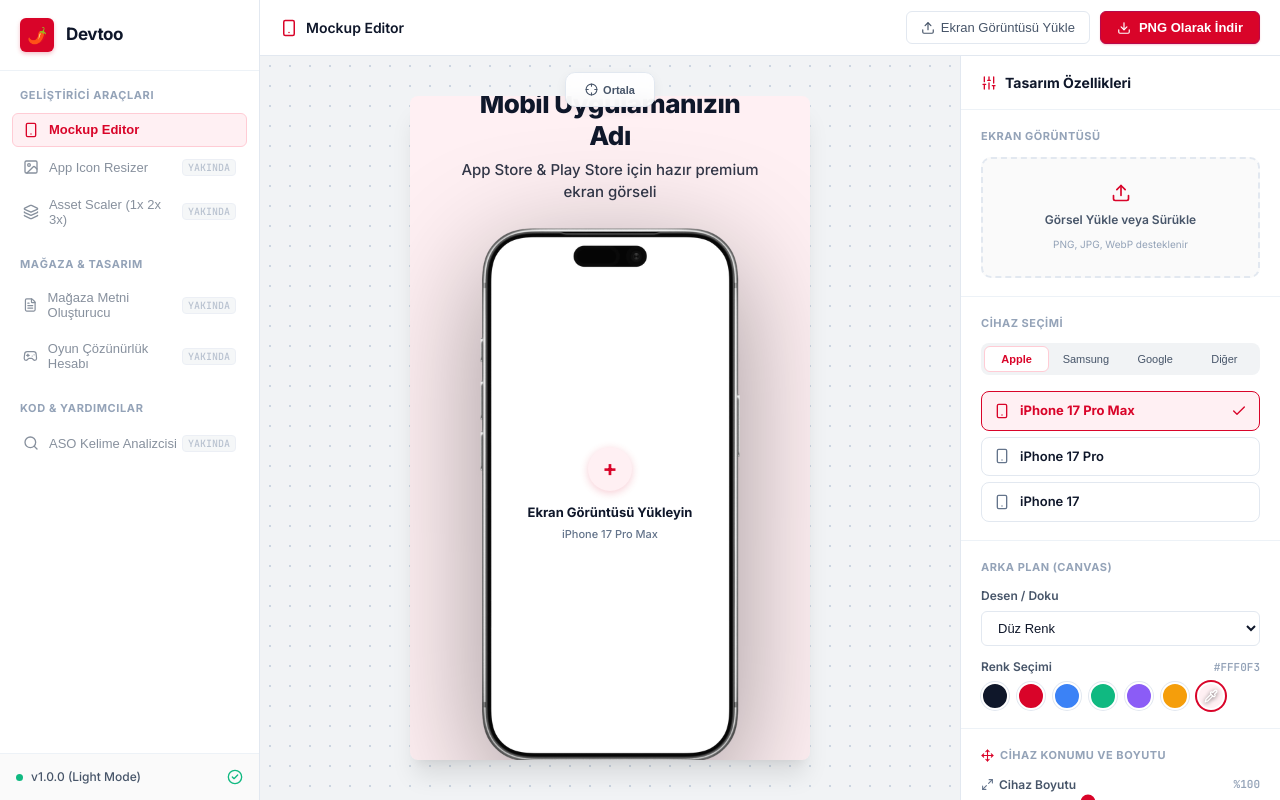
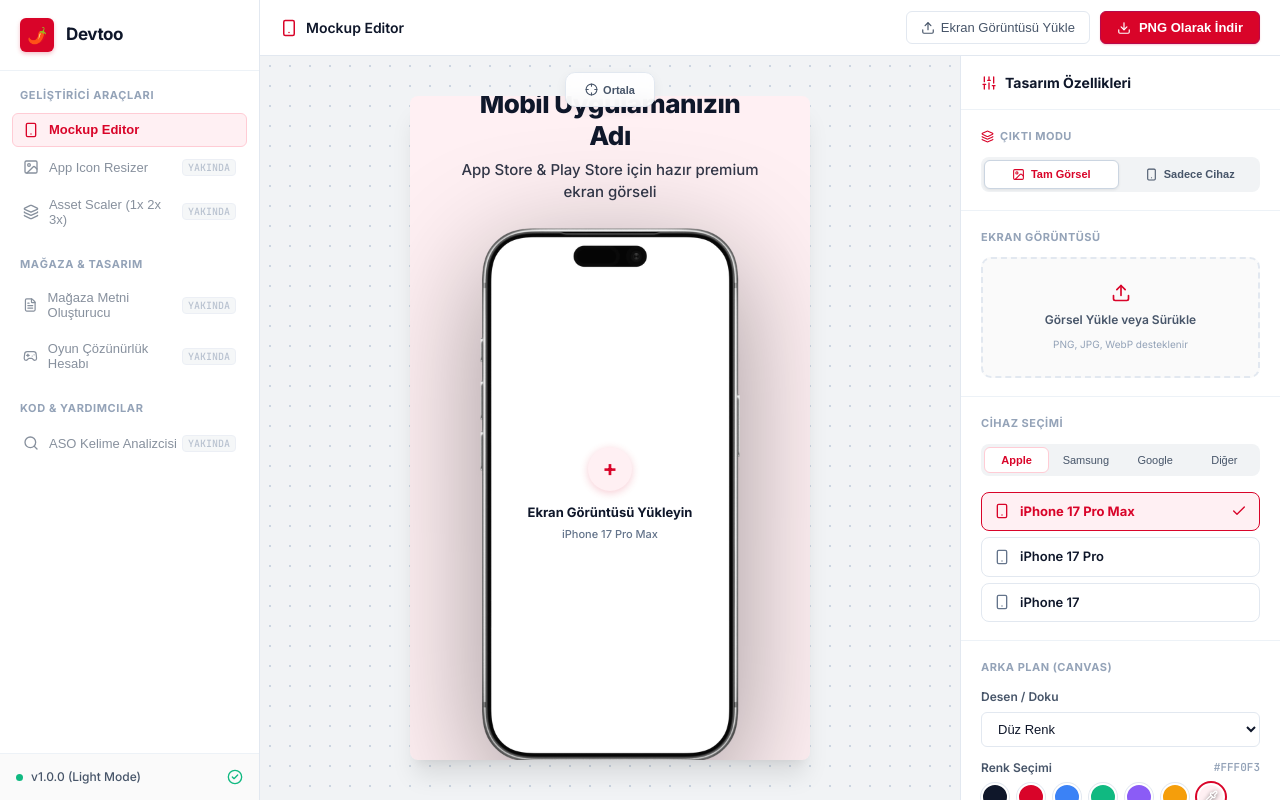
Before and after one commit to RieStudio/Devtoo, a React (Vite) app: page / in a window 1280 px wide. Built offline with nearby package versions, Linux system fonts and the light colour scheme.

Commit message:
feat(editor): add device-only export mode with transparent PNG support

```diff
--- a/src/App.tsx
+++ b/src/App.tsx
@@ -9,6 +9,7 @@ import { InspectorPanel } from './components/MockupEditor/InspectorPanel';
 import { ImageCropModal } from './components/MockupEditor/ImageCropModal';
 
 const INITIAL_CONFIG: MockupConfig = {
+  exportMode: 'full-canvas',
   preset: 'appstore-6.7',
   width: 1290,
   height: 2796,
@@ -43,6 +44,7 @@ export function App() {
   const [isExporting, setIsExporting] = useState<boolean>(false);
   const [isCropModalOpen, setIsCropModalOpen] = useState<boolean>(false);
   const exportRef = useRef<HTMLDivElement>(null);
+  const deviceFrameRef = useRef<HTMLDivElement>(null);
 
   const handleUpdateConfig = (updated: Partial<MockupConfig>) => {
     setConfig((prev) => ({ ...prev, ...updated }));
@@ -78,19 +80,31 @@ export function App() {
     input.click();
   };
 
-  const handleExportPng = async () => {
-    if (!exportRef.current) return;
+  const handleExportPng = async (overrideMode?: 'full-canvas' | 'device-only') => {
+    const targetMode = overrideMode || config.exportMode;
+    const targetElement = targetMode === 'device-only' ? deviceFrameRef.current : exportRef.current;
+
+    if (!targetElement) return;
 
     try {
       setIsExporting(true);
       const pixelRatio = config.exportScale || 2;
-      const dataUrl = await toPng(exportRef.current, {
+      const dataUrl = await toPng(targetElement, {
         cacheBust: true,
         pixelRatio: pixelRatio,
+        backgroundColor: targetMode === 'device-only' ? undefined : undefined,
+        style: targetMode === 'device-only' ? {
+          background: 'transparent',
+          backgroundColor: 'transparent',
+          boxShadow: 'none',
+        } : undefined,
       });
 
       const link = document.createElement('a');
-      link.download = `devtoo-mockup-${config.preset}-${Date.now()}.png`;
+      const filename = targetMode === 'device-only'
+        ? `devtoo-${config.deviceType}-transparent-${Date.now()}.png`
+        : `devtoo-mockup-${config.preset}-${Date.now()}.png`;
+      link.download = filename;
       link.href = dataUrl;
       link.click();
     } catch (err) {
@@ -126,6 +140,7 @@ export function App() {
             onChangeConfig={handleUpdateConfig}
             onUploadImageClick={handleTriggerUpload}
             exportRef={exportRef}
+            deviceFrameRef={deviceFrameRef}
             isExporting={isExporting}
           />
 
--- a/src/components/Header.tsx
+++ b/src/components/Header.tsx
@@ -7,7 +7,11 @@ interface HeaderProps {
   isExporting: boolean;
 }
 
-export const Header: React.FC<HeaderProps> = ({ onExport, onUploadClick, isExporting }) => {
+export const Header: React.FC<HeaderProps> = ({
+  onExport,
+  onUploadClick,
+  isExporting
+}) => {
   return (
     <header className="devtoo-header">
       <div className="header-title-area">
--- a/src/components/MockupEditor/DeviceFrame.tsx
+++ b/src/components/MockupEditor/DeviceFrame.tsx
@@ -14,6 +14,7 @@ interface DeviceFrameProps {
   onUploadClick?: () => void;
   presetWidth?: number;
   presetHeight?: number;
+  isDeviceOnly?: boolean;
 }
 
 export const DeviceFrame: React.FC<DeviceFrameProps> = ({
@@ -27,13 +28,15 @@ export const DeviceFrame: React.FC<DeviceFrameProps> = ({
   onUploadClick,
   presetWidth = 1290,
   presetHeight = 2796,
+  isDeviceOnly = false,
 }) => {
   const modelInfo = DEVICE_MODELS.find((m) => m.id === deviceType) || DEVICE_MODELS[0];
   const targetRatio = presetWidth / presetHeight;
   const isLandscape = presetWidth > presetHeight;
 
-  // Compute shadow CSS
+  // Compute shadow CSS (disabled in device-only mode to prevent browser SVG filter black box)
   const getShadowCss = () => {
+    if (isDeviceOnly) return 'none';
     switch (shadowDepth) {
       case 'soft':
         return 'drop-shadow(0 15px 30px rgba(0, 0, 0, 0.25))';
@@ -216,7 +219,8 @@ export const DeviceFrame: React.FC<DeviceFrameProps> = ({
         position: 'relative',
         width: `${displayWidth}px`,
         filter: getShadowCss(),
-        display: 'inline-block'
+        display: 'inline-block',
+        backgroundColor: 'transparent',
       }}
     >
       {/* LAYER 1: SCREEN CONTENT (Screenshot or Upload Dropzone) */}
--- a/src/components/MockupEditor/InspectorPanel.tsx
+++ b/src/components/MockupEditor/InspectorPanel.tsx
@@ -11,7 +11,9 @@ import {
   Crop,
   Move,
   Maximize2,
-  Crosshair
+  Crosshair,
+  Layers,
+  Image as ImageIcon
 } from 'lucide-react';
 
 interface InspectorPanelProps {
@@ -38,6 +40,8 @@ export const InspectorPanel: React.FC<InspectorPanelProps> = ({
 }) => {
   const fileInputRef = useRef<HTMLInputElement>(null);
   const colorPickerInputRef = useRef<HTMLInputElement>(null);
+
+  const isDeviceOnly = config.exportMode === 'device-only';
 
   // Active Brand tab state ('apple', 'samsung', 'google', 'other')
   const currentDeviceModel = DEVICE_MODELS.find((m) => m.id === config.deviceType) || DEVICE_MODELS[0];
@@ -76,6 +80,33 @@ export const InspectorPanel: React.FC<InspectorPanelProps> = ({
         <div style={{ display: 'flex', alignItems: 'center', gap: '8px' }}>
           <Sliders size={16} color="#D90429" />
           <span>Tasarım Özellikleri</span>
+        </div>
+      </div>
+
+      {/* Section 0: Export Mode Selector (Full Visual vs Only Device) */}
+      <div className="inspector-section">
+        <div className="section-label" style={{ display: 'flex', alignItems: 'center', gap: '6px' }}>
+          <Layers size={13} color="#D90429" />
+          <span>Çıktı Modu</span>
+        </div>
+
+        <div style={{ display: 'flex', gap: '4px', backgroundColor: '#F1F3F5', padding: '3px', borderRadius: '8px' }}>
+          <button
+            type="button"
+            className={`export-mode-tab ${!isDeviceOnly ? 'active' : ''}`}
+            onClick={() => onChangeConfig({ exportMode: 'full-canvas' })}
+          >
+            <ImageIcon size={13} />
+            <span>Tam Görsel</span>
+          </button>
+          <button
+            type="button"
+            className={`export-mode-tab ${isDeviceOnly ? 'active' : ''}`}
+            onClick={() => onChangeConfig({ exportMode: 'device-only' })}
+          >
+            <Smartphone size={13} />
+            <span>Sadece Cihaz</span>
+          </button>
         </div>
       </div>
 
@@ -193,7 +224,8 @@ export const InspectorPanel: React.FC<InspectorPanelProps> = ({
         </div>
       </div>
 
-      {/* Section 3: Canvas Background */}
+      {/* Section 3: Canvas Background (Only in Full Visual Mode) */}
+      {!isDeviceOnly && (
         <div className="inspector-section">
           <div className="section-label">Arka Plan (Canvas)</div>
           <div className="control-group">
@@ -255,8 +287,10 @@ export const InspectorPanel: React.FC<InspectorPanelProps> = ({
             </div>
           </div>
         </div>
+      )}
 
-      {/* Section 4: Device Transform (Position & Scale) */}
+      {/* Section 4: Device Transform (Position & Scale) - Only in Full Canvas Mode */}
+      {!isDeviceOnly && (
         <div className="inspector-section">
           <div style={{ display: 'flex', alignItems: 'center', justifyContent: 'space-between' }}>
             <div className="section-label" style={{ display: 'flex', alignItems: 'center', gap: '6px' }}>
@@ -376,11 +410,13 @@ export const InspectorPanel: React.FC<InspectorPanelProps> = ({
             </button>
           </div>
         </div>
+      )}
 
-      {/* Section 4: Layout, Padding & Shadow */}
+      {/* Section 5: Layout, Padding & Shadow */}
       <div className="inspector-section">
         <div className="section-label">Düzen ve Efektler</div>
 
+        {!isDeviceOnly && (
           <div className="control-group">
             <div className="control-label">
               <span>İç Boşluk (Padding)</span>
@@ -394,6 +430,7 @@ export const InspectorPanel: React.FC<InspectorPanelProps> = ({
               onChange={(e) => onChangeConfig({ padding: Number(e.target.value) })}
             />
           </div>
+        )}
 
         <div className="control-group">
           <div className="control-label">
@@ -425,7 +462,8 @@ export const InspectorPanel: React.FC<InspectorPanelProps> = ({
         </div>
       </div>
 
-      {/* Section 5: Store Headline */}
+      {/* Section 6: Store Headline (Only in Full Visual Mode) */}
+      {!isDeviceOnly && (
         <div className="inspector-section">
           <div className="section-label">Mağaza Başlığı Katmanı</div>
           <div className="control-group" style={{ flexDirection: 'row', alignItems: 'center', justifyContent: 'space-between' }}>
@@ -485,6 +523,7 @@ export const InspectorPanel: React.FC<InspectorPanelProps> = ({
             </>
           )}
         </div>
+      )}
     </div>
   );
 };
--- a/src/components/MockupEditor/MockupCanvas.tsx
+++ b/src/components/MockupEditor/MockupCanvas.tsx
@@ -8,6 +8,7 @@ interface MockupCanvasProps {
   onChangeConfig: (updated: Partial<MockupConfig>) => void;
   onUploadImageClick: () => void;
   exportRef: React.RefObject<HTMLDivElement | null>;
+  deviceFrameRef?: React.RefObject<HTMLDivElement | null>;
   isExporting?: boolean;
 }
 
@@ -18,11 +19,14 @@ export const MockupCanvas: React.FC<MockupCanvasProps> = ({
   onChangeConfig,
   onUploadImageClick,
   exportRef,
+  deviceFrameRef,
   isExporting = false,
 }) => {
   const [dragMode, setDragMode] = useState<DragMode>(null);
   const [isHovered, setIsHovered] = useState(false);
   const [dragMoved, setDragMoved] = useState(false);
+
+  const isDeviceOnly = config.exportMode === 'device-only';
 
   const startPosRef = useRef<{
     clientX: number;
@@ -154,7 +158,8 @@ export const MockupCanvas: React.FC<MockupCanvasProps> = ({
 
   return (
     <div className="canvas-viewport">
-      {/* Top Floating Quick Controls for Canvas */}
+      {/* Top Floating Quick Controls for Canvas (Only in Full Canvas Mode) */}
+      {!isDeviceOnly && (
         <div className="canvas-quick-toolbar">
           <button
             className="canvas-quick-btn"
@@ -171,21 +176,29 @@ export const MockupCanvas: React.FC<MockupCanvasProps> = ({
             </span>
           )}
         </div>
+      )}
 
       {/* Render Box for HTML-to-Image Export */}
       <div
         ref={exportRef}
-        className={`mockup-render-box ${config.bgType !== 'solid' ? `bg-${config.bgType}` : ''}`}
+        className={`mockup-render-box ${
+          isDeviceOnly
+            ? 'mode-device-only-clean'
+            : config.bgType !== 'solid' ? `bg-${config.bgType}` : ''
+        }`}
         style={{
-          width: dims.width,
-          minHeight: dims.minHeight,
-          backgroundColor: config.bgColor,
-          padding: `${config.padding}px`,
-          transform: `rotate(${config.frameRotation}deg)`,
+          width: isDeviceOnly ? 'auto' : dims.width,
+          minHeight: isDeviceOnly ? 'auto' : dims.minHeight,
+          backgroundColor: isDeviceOnly ? 'transparent' : config.bgColor,
+          boxShadow: isDeviceOnly ? 'none' : undefined,
+          border: isDeviceOnly ? 'none' : undefined,
+          padding: isDeviceOnly ? '0px' : `${config.padding}px`,
+          transform: isDeviceOnly ? 'none' : `rotate(${config.frameRotation}deg)`,
+          overflow: isDeviceOnly ? 'visible' : 'hidden',
         }}
       >
-        {/* Optional Headline Text */}
-        {config.showHeadline && (
+        {/* Optional Headline Text (Only in full-canvas mode) */}
+        {!isDeviceOnly && config.showHeadline && (
           <div
             className="mockup-headline-wrap"
             style={{ color: config.textColor }}
@@ -197,22 +210,23 @@ export const MockupCanvas: React.FC<MockupCanvasProps> = ({
 
         {/* Interactive Device Wrapper */}
         <div
-          className={`device-interactive-container ${isHovered || dragMode ? 'interactive-active' : ''} ${
-            dragMode ? 'is-dragging' : ''
+          className={`device-interactive-container ${!isDeviceOnly && (isHovered || dragMode) ? 'interactive-active' : ''} ${
+            !isDeviceOnly && dragMode ? 'is-dragging' : ''
           }`}
           style={{
-            transform: `translate(${currentOffsetX}px, ${currentOffsetY}px) scale(${currentScale})`,
+            transform: isDeviceOnly ? 'none' : `translate(${currentOffsetX}px, ${currentOffsetY}px) scale(${currentScale})`,
             transformOrigin: 'center center',
-            cursor: dragMode === 'move' ? 'grabbing' : 'grab',
+            cursor: isDeviceOnly ? 'default' : (dragMode === 'move' ? 'grabbing' : 'grab'),
             transition: dragMode ? 'none' : 'transform 0.15s ease-out',
-            touchAction: 'none',
+            touchAction: isDeviceOnly ? 'auto' : 'none',
           }}
-          onPointerDown={(e) => handlePointerDown(e, 'move')}
+          onPointerDown={isDeviceOnly ? undefined : (e) => handlePointerDown(e, 'move')}
           onClick={handleDeviceClick}
-          onMouseEnter={() => setIsHovered(true)}
-          onMouseLeave={() => setIsHovered(false)}
+          onMouseEnter={() => !isDeviceOnly && setIsHovered(true)}
+          onMouseLeave={() => !isDeviceOnly && setIsHovered(false)}
         >
-          {/* Device Frame Display */}
+          {/* Target for standalone device export */}
+          <div ref={deviceFrameRef} className="device-frame-capture-target">
             <DeviceFrame
               deviceType={config.deviceType}
               deviceColor={config.deviceColor}
@@ -225,10 +239,12 @@ export const MockupCanvas: React.FC<MockupCanvasProps> = ({
               onUploadClick={onUploadImageClick}
               presetWidth={config.width}
               presetHeight={config.height}
+              isDeviceOnly={isDeviceOnly}
             />
+          </div>
 
-          {/* Transform & Resize Bounding Box Gizmo (Only visible in editor, hidden in export) */}
-          {!isExporting && (
+          {/* Transform & Resize Bounding Box Gizmo (Only in full visual mode) */}
+          {!isExporting && !isDeviceOnly && (
             <div
               className="device-transform-gizmo"
               style={{
--- a/src/index.css
+++ b/src/index.css
@@ -815,3 +815,60 @@ input[type="range"] {
 .btn-text-action:hover {
   background-color: var(--chili-subtle);
 }
+
+/* Export Mode Tabs in Inspector */
+.export-mode-tab {
+  flex: 1;
+  display: flex;
+  align-items: center;
+  justify-content: center;
+  gap: 6px;
+  padding: 7px 4px;
+  font-size: 11px;
+  font-weight: 600;
+  border-radius: var(--radius-md);
+  border: 1px solid transparent;
+  background-color: transparent;
+  color: var(--text-secondary);
+  cursor: pointer;
+  transition: all 0.15s ease;
+}
+
+.export-mode-tab:hover {
+  color: var(--text-primary);
+  background-color: rgba(255, 255, 255, 0.6);
+}
+
+.export-mode-tab.active {
+  background-color: #FFFFFF;
+  color: var(--chili-primary);
+  border-color: #CBD5E1;
+  box-shadow: 0 1px 3px rgba(0, 0, 0, 0.08);
+}
+
+/* Clean Device Only Mode */
+.mockup-render-box.mode-device-only-clean {
+  background: transparent !important;
+  box-shadow: none !important;
+  border: none !important;
+  overflow: visible !important;
+}
+
+.canvas-mode-indicator {
+  font-size: 10px;
+  font-weight: 700;
+  color: var(--chili-primary);
+  background-color: var(--chili-subtle);
+  border: 1px solid var(--chili-border);
+  padding: 3px 8px;
+  border-radius: var(--radius-sm);
+  margin-left: 4px;
+}
+
+.device-frame-capture-target {
+  display: inline-block;
+  position: relative;
+  background: transparent !important;
+  box-shadow: none !important;
+  border: none !important;
+}
--- a/src/types/mockup.ts
+++ b/src/types/mockup.ts
@@ -31,6 +31,9 @@ export interface DeviceModelInfo {
 }
 
 export interface MockupConfig {
+  // Output Mode: Full visual or only standalone device (transparent PNG)
+  exportMode: 'full-canvas' | 'device-only';
+
   // Canvas settings
   preset: AspectRatioPreset;
   width: number;
```
Lines whose indentation alone changed are shown as unchanged.
